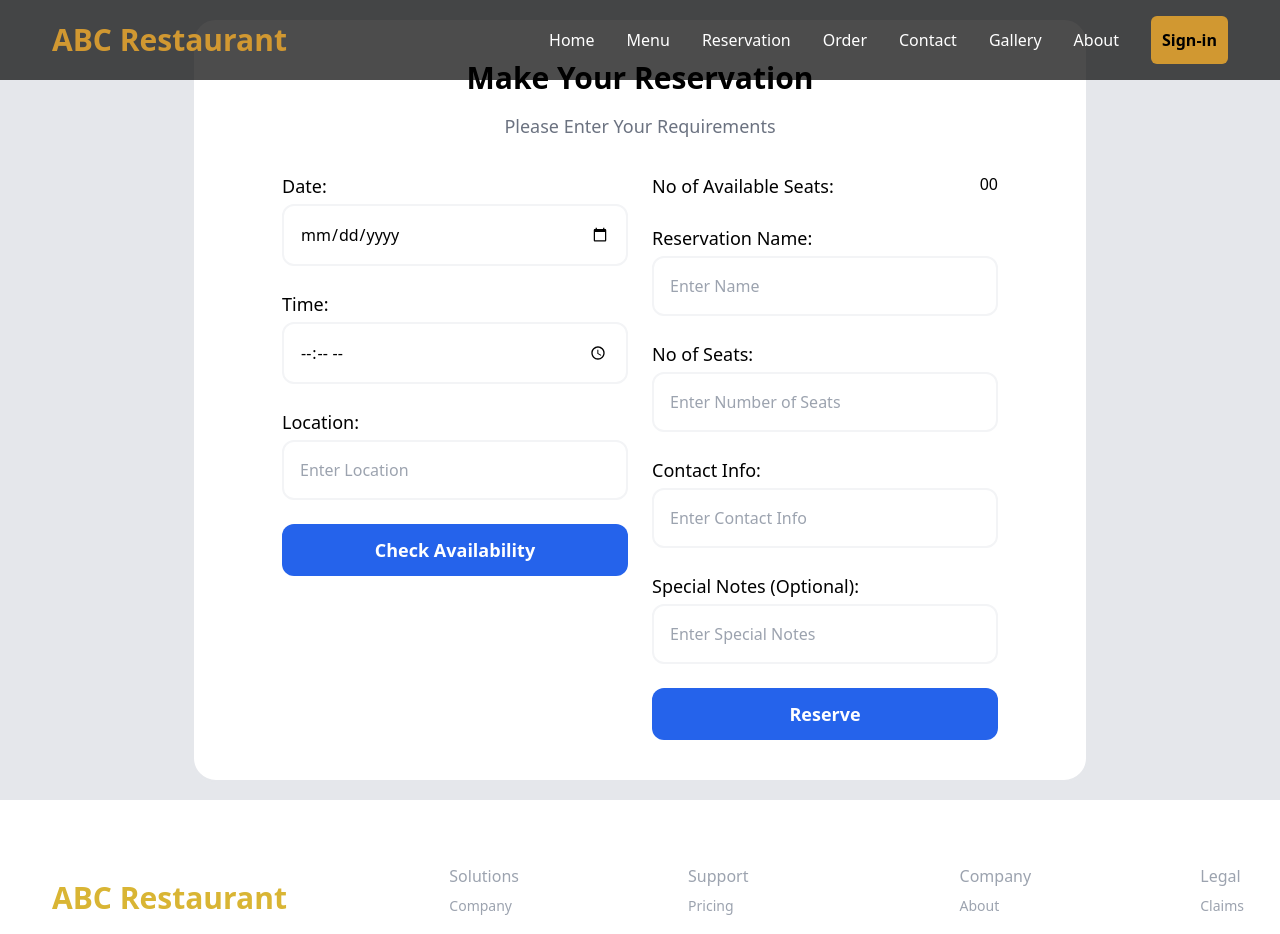
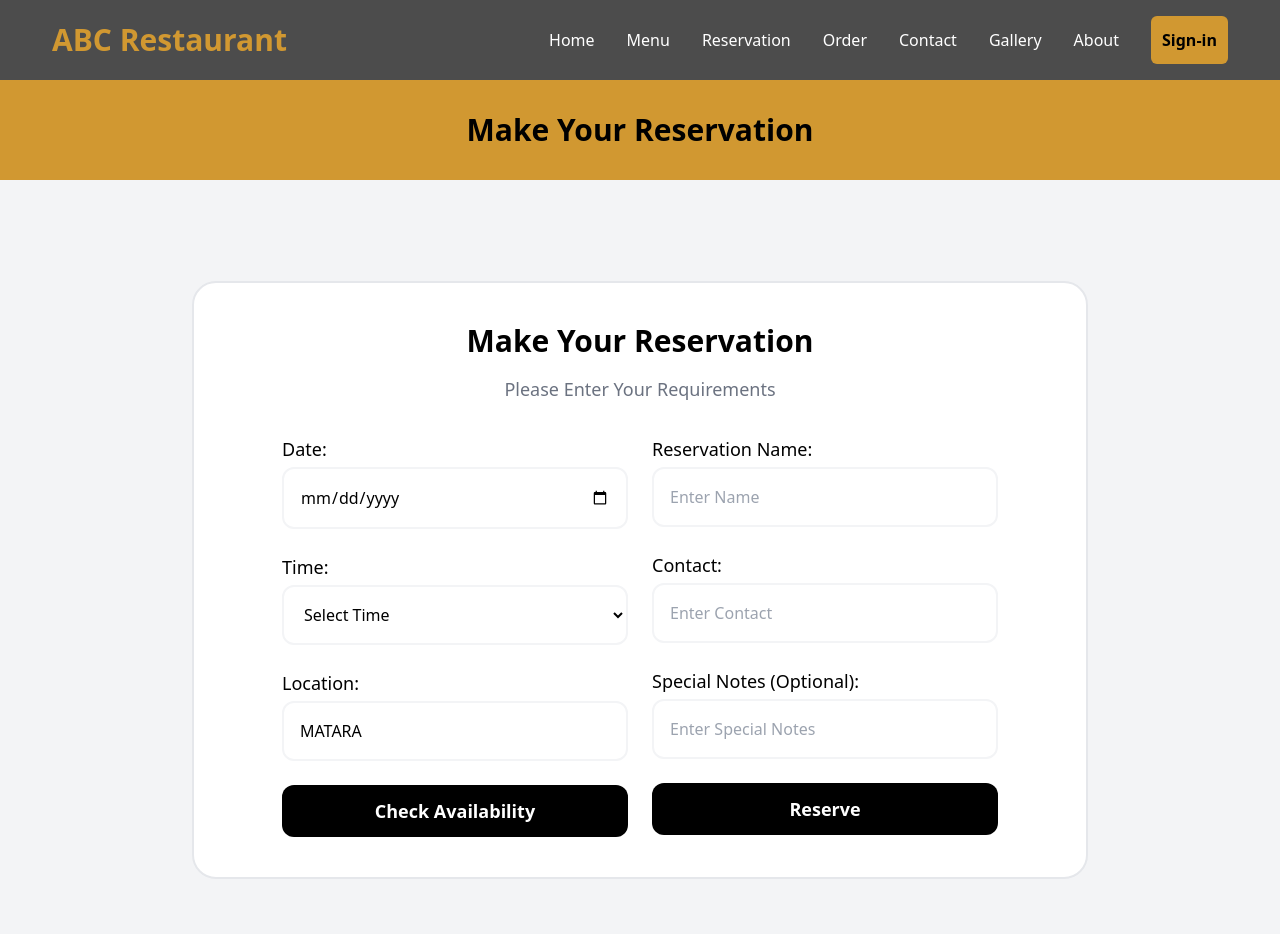
Before and after one commit to MatheeshaPJ/ABC_Restaurant, a React (Create React App) app in the folder frontend/: page /reservation in a window 1280 px wide. Shown: the top 934 px of the page. Built offline with nearby package versions, Linux system fonts and the light colour scheme.

Commit message:
Update Reservation.jsx

```diff
--- a/frontend/src/pages/Reservation.jsx
+++ b/frontend/src/pages/Reservation.jsx
@@ -1,100 +1,230 @@
-import React from 'react';
+import React, { useState } from 'react';
+import { useNavigate } from 'react-router-dom'; // Import useNavigate
 import Navbar from '../components/Navbar';
 import Footer from '../components/Footer';
 
 const Reservation = () => {
+  const navigate = useNavigate(); // Initialize useNavigate hook
+
+  const [formData, setFormData] = useState({
+    date: '',
+    time: '',
+    location: 'MATARA', // Only 'MATARA' is available
+    reserveUnder: '',
+    specialNote: '',
+    contact: '', // New contact field
+  });
+
+  const [availableTables, setAvailableTables] = useState([]);
+  const [selectedTable, setSelectedTable] = useState('');
+  const [statusMessage, setStatusMessage] = useState('');
+
+  // Handle input changes
+  const handleChange = (e) => {
+    const { name, value } = e.target;
+    setFormData((prevData) => ({ ...prevData, [name]: value }));
+  };
+
+  // Fetch available tables based on the selected date, time, and location
+  const checkAvailability = async () => {
+    try {
+      // Ensure date is formatted as 'YYYY-MM-DD'
+      const formattedDate = new Date(formData.date).toISOString().split('T')[0];
+      const response = await fetch(`http://localhost:8080/reservation/available-tables?date=${formattedDate}&time=${formData.time}&location=${formData.location}`);
+      if (!response.ok) {
+        throw new Error('Network response was not ok');
+      }
+      const tables = await response.json();
+      setAvailableTables(tables);
+      setStatusMessage(tables.length > 0 ? '' : 'No tables available for the selected time.');
+    } catch (error) {
+      console.error('Error checking table availability:', error);
+      setStatusMessage('Error checking table availability.');
+    }
+  };
+
+  // Handle reservation submission
+  const handleReservation = async () => {
+    if (!selectedTable) {
+      setStatusMessage('Please select a table.');
+      return;
+    }
+
+    const reservationData = {
+      reservationDate: formData.date,
+      reservationTime: formData.time,
+      location: formData.location,
+      specialNote: formData.specialNote,
+      reserveUnder: formData.reserveUnder,
+      contact: formData.contact, // Include contact in reservation data
+      status: 'PENDING',
+      table: { tableId: selectedTable },
+      customer: { userId: 1 }, // Replace with session-based user ID later
+    };
+
+    try {
+      const response = await fetch('http://localhost:8080/reservation/create', {
+        method: 'POST',
+        headers: {
+          'Content-Type': 'application/json',
+        },
+        body: JSON.stringify(reservationData),
+      });
+      if (response.ok) {
+        window.alert('Reservation made successfully!');
+        navigate("/"); // Use navigate instead of Navigate
+        // Reset form
+        setFormData({
+          date: '',
+          time: '',
+          location: 'MATARA',
+          reserveUnder: '',
+          specialNote: '',
+          contact: '', // Reset contact field
+        });
+        setAvailableTables([]);
+        setSelectedTable('');
+      } else {
+        throw new Error('Network response was not ok');
+      }
+    } catch (error) {
+      console.error('Error making the reservation:', error);
+      setStatusMessage('Error making the reservation.');
+    }
+  };
+
   return (
     <div>
       <Navbar />
 
-      <div className='bg-gray-200 min-h-screen flex items-center justify-center'>
-        <div className='w-full max-w-4xl bg-white px-6 py-10 rounded-3xl border-2 border-gray-200'>
-          <h1 className='text-2xl md:text-3xl font-semibold text-center'>Make Your Reservation</h1>
-          <p className='font-medium text-sm md:text-lg text-gray-500 mt-4 text-center'>
+      <header className='text-center bg-[#d19831] mt-20 py-8'>
+        <p className='text-black font-bold text-3xl'>Make Your Reservation</p>
+      </header>
+
+      <div className="bg-gray-100 min-h-screen flex items-center justify-center">
+        <div className="w-full max-w-4xl bg-white px-6 py-10 my-20 rounded-3xl border-2 border-gray-200">
+          <h1 className="text-2xl md:text-3xl font-semibold text-center">Make Your Reservation</h1>
+          <p className="font-medium text-sm md:text-lg text-gray-500 mt-4 text-center">
             Please Enter Your Requirements
           </p>
-          <div className='mt-8 grid grid-cols-1 md:grid-cols-2 gap-6 px-4 md:px-8 lg:px-16'>
 
-            <div className='space-y-6'>
+          <div className="mt-8 grid grid-cols-1 md:grid-cols-2 gap-6 px-4 md:px-8 lg:px-16">
+
+            <div className="space-y-6">
               <div>
-                <label className='text-base md:text-lg font-medium'>Date:</label>
+                <label className="text-base md:text-lg font-medium">Date:</label>
                 <input
-                  className='w-full border-2 border-gray-100 rounded-xl p-4 mt-1 bg-transparent'
-                  name='date'
-                  placeholder='Select Date'
-                  type='date'
+                  className="w-full border-2 border-gray-100 rounded-xl p-4 mt-1 bg-transparent"
+                  name="date"
+                  placeholder="Select Date"
+                  type="date"
+                  value={formData.date}
+                  onChange={handleChange}
                 />
               </div>
 
               <div>
-                <label className='text-base md:text-lg font-medium'>Time:</label>
+                <label className="text-base md:text-lg font-medium">Time:</label>
+                <select
+                  className="w-full border-2 border-gray-100 rounded-xl p-4 mt-1 bg-transparent"
+                  name="time"
+                  value={formData.time}
+                  onChange={handleChange}
+                >
+                  <option value="">Select Time</option>
+                  <option value="17:00:00">5:00 PM</option>
+                  <option value="18:00:00">6:00 PM</option>
+                  <option value="19:00:00">7:00 PM</option>
+                  <option value="20:00:00">8:00 PM</option>
+                  <option value="21:00:00">9:00 PM</option>
+                  <option value="22:00:00">10:00 PM</option>
+                </select>
+              </div>
+
+              <div>
+                <label className="text-base md:text-lg font-medium">Location:</label>
                 <input
-                  className='w-full border-2 border-gray-100 rounded-xl p-4 mt-1 bg-transparent'
-                  placeholder='Select Time'
-                  type='time'
+                  className="w-full border-2 border-gray-100 rounded-xl p-4 mt-1 bg-transparent"
+                  name="location"
+                  type="text"
+                  value="MATARA" // Fixed value for now
+                  readOnly
+                />
+              </div>
+
+              <button
+                className="w-full bg-[#000000] text-white text-base md:text-lg font-bold py-3 rounded-xl active:scale-95 transition-transform hover:scale-105"
+                onClick={checkAvailability}
+              >
+                Check Availability
+              </button>
+
+              {statusMessage && <p className="text-red-600 mt-2">{statusMessage}</p>}
+            </div>
+
+            <div className="space-y-6">
+              {availableTables.length > 0 && (
+                <div>
+                  <label className="text-base md:text-lg font-medium">Select Table:</label>
+                  <select
+                    className="w-full border-2 border-gray-100 rounded-xl p-4 mt-1 bg-transparent"
+                    name="table"
+                    value={selectedTable}
+                    onChange={(e) => setSelectedTable(e.target.value)}
+                  >
+                    <option value="">Select Table</option>
+                    {availableTables.map((table) => (
+                      <option key={table.tableId} value={table.tableId}>
+                        Table {table.tableNumber} (Seats: {table.seatCount})
+                      </option>
+                    ))}
+                  </select>
+                </div>
+              )}
+
+              <div>
+                <label className="text-base md:text-lg font-medium">Reservation Name:</label>
+                <input
+                  className="w-full border-2 border-gray-100 rounded-xl p-4 mt-1 bg-transparent"
+                  name="reserveUnder"
+                  placeholder="Enter Name"
+                  type="text"
+                  value={formData.reserveUnder}
+                  onChange={handleChange}
                 />
               </div>
 
               <div>
-                <label className='text-base md:text-lg font-medium'>Location:</label>
+                <label className="text-base md:text-lg font-medium">Contact:</label>
                 <input
-                  className='w-full border-2 border-gray-100 rounded-xl p-4 mt-1 bg-transparent'
-                  placeholder='Enter Location'
-                  type='text'
-                />
-              </div>
-
-              <button className='w-full bg-blue-600 text-white text-base md:text-lg font-bold py-3 rounded-xl active:scale-95 transition-transform hover:scale-105'>
-                Check Availability
-              </button>
-            </div>
-
-            <div className='space-y-6'>
-              <div className='flex justify-between'>
-                <label className='text-base md:text-lg font-medium'>No of Available Seats:</label>
-                <span>00</span>
-              </div>
-
-              <div>
-                <label className='text-base md:text-lg font-medium'>Reservation Name:</label>
-                <input
-                  className='w-full border-2 border-gray-100 rounded-xl p-4 mt-1 bg-transparent'
-                  placeholder='Enter Name'
-                  type='text'
+                  className="w-full border-2 border-gray-100 rounded-xl p-4 mt-1 bg-transparent"
+                  name="contact"
+                  placeholder="Enter Contact"
+                  type="text"
+                  value={formData.contact}
+                  onChange={handleChange}
                 />
               </div>
 
               <div>
-                <label className='text-base md:text-lg font-medium'>No of Seats:</label>
+                <label className="text-base md:text-lg font-medium">Special Notes (Optional):</label>
                 <input
-                  className='w-full border-2 border-gray-100 rounded-xl p-4 mt-1 bg-transparent'
-                  placeholder='Enter Number of Seats'
-                  type='number'
-                  min={0}
+                  className="w-full border-2 border-gray-100 rounded-xl p-4 mt-1 bg-transparent"
+                  name="specialNote"
+                  placeholder="Enter Special Notes"
+                  type="text"
+                  value={formData.specialNote}
+                  onChange={handleChange}
                 />
               </div>
 
-              <div>
-                <label className='text-base md:text-lg font-medium'>Contact Info:</label>
-                <input
-                  className='w-full border-2 border-gray-100 rounded-xl p-4 mt-1 bg-transparent'
-                  placeholder='Enter Contact Info'
-                  type='text'
-                />
-              </div>
-
-              <div>
-                <label className='text-base md:text-lg font-medium'>Special Notes (Optional):</label>
-                <input
-                  className='w-full border-2 border-gray-100 rounded-xl p-4 mt-1 bg-transparent'
-                  placeholder='Enter Special Notes'
-                  type='text'
-                />
-              </div>
-
-              <button className='w-full bg-blue-600 text-white text-base md:text-lg font-bold py-3 rounded-xl active:scale-95 transition-transform hover:scale-105'>
+              <button
+                className="w-full bg-[#000000] text-white text-base md:text-lg font-bold py-3 rounded-xl active:scale-95 transition-transform hover:scale-105"
+                onClick={handleReservation}
+              >
                 Reserve
               </button>
+
             </div>
 
           </div>
```
